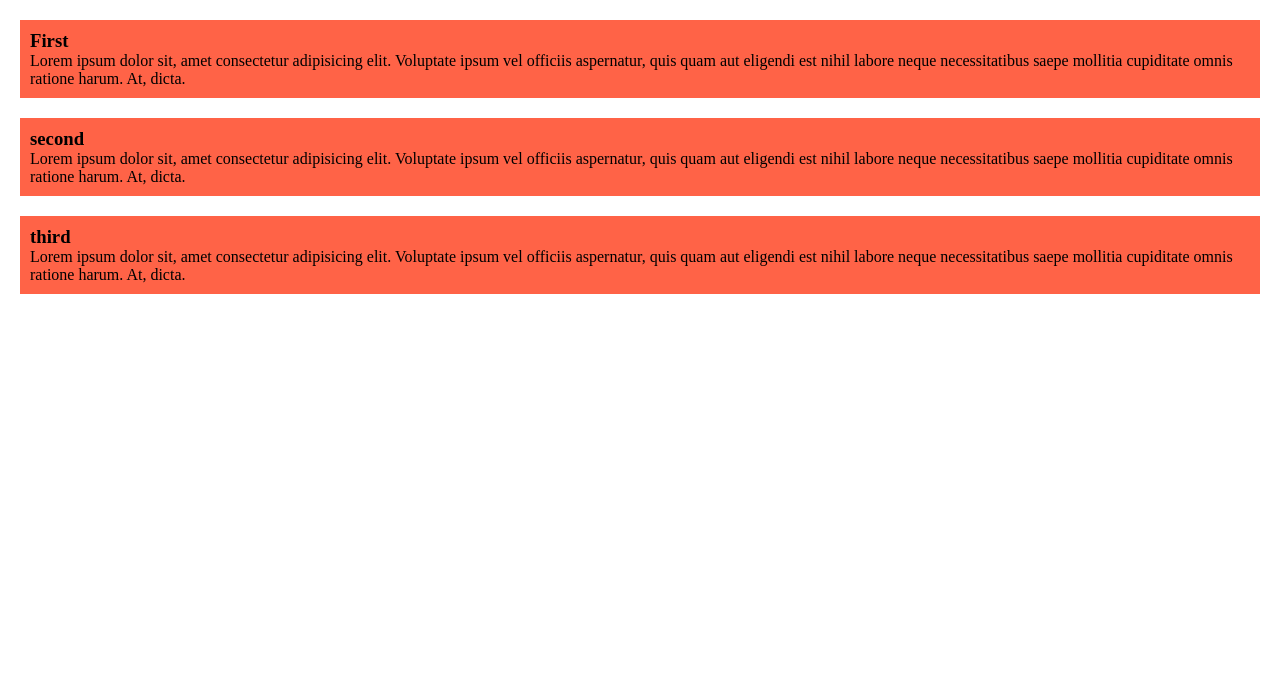
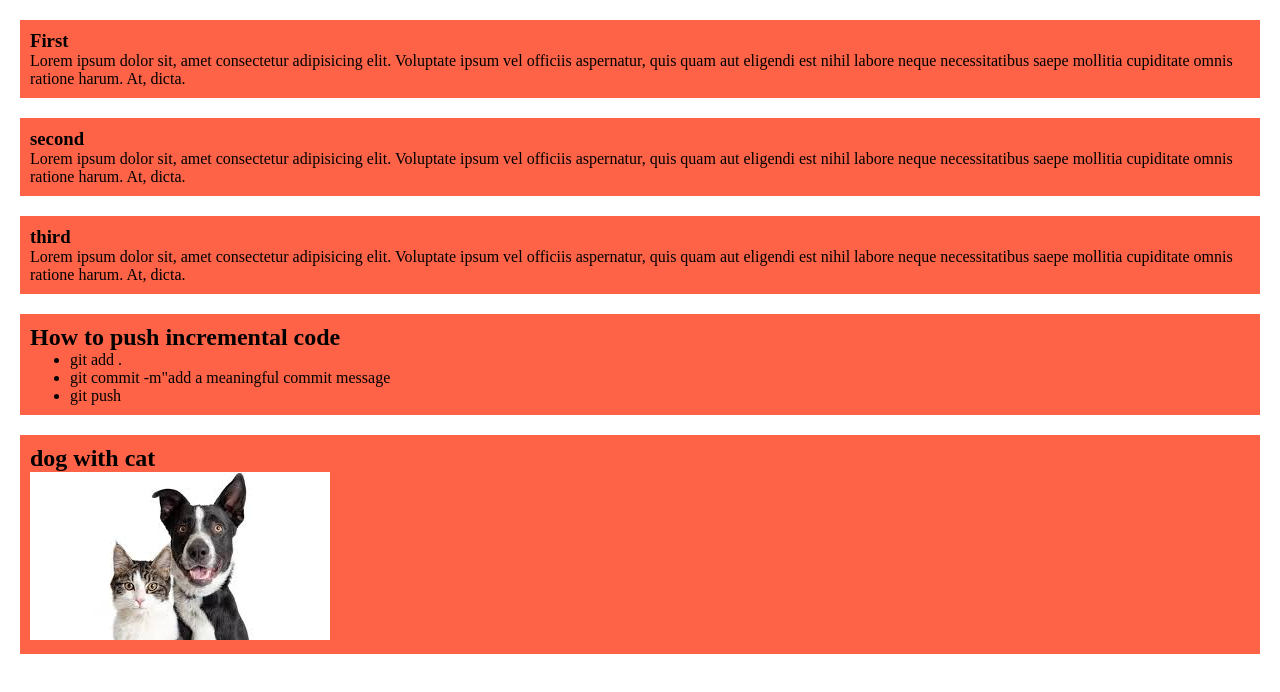
Before and after one commit to HridyTunerjina/Explore-Git-and-GitHub, a plain HTML site: page index.html in a window 1280 px wide. Drawn offline with Linux system fonts and the light colour scheme.

Commit message:
third commit

```diff
--- a/index.html
+++ b/index.html
@@ -19,5 +19,17 @@
         <h3>third</h3>
         <p>Lorem ipsum dolor sit, amet consectetur adipisicing elit. Voluptate ipsum vel officiis aspernatur, quis quam aut eligendi est nihil labore neque necessitatibus saepe mollitia cupiditate omnis ratione harum. At, dicta.</p>
     </div>
+    <div>
+        <h2>How to push incremental code</h2>
+        <ul>
+            <li>git add .</li>
+            <li>git commit -m"add a meaningful commit message</li>
+            <li>git push</li>
+        </ul>
+    </div>
+    <div>
+        <h2>dog with cat</h2>
+        <img src="images/2.jpeg" alt="image coming soon...">
+    </div>
 </body>
 </html>
```
Also changed, not shown: images/2.jpeg (added).
